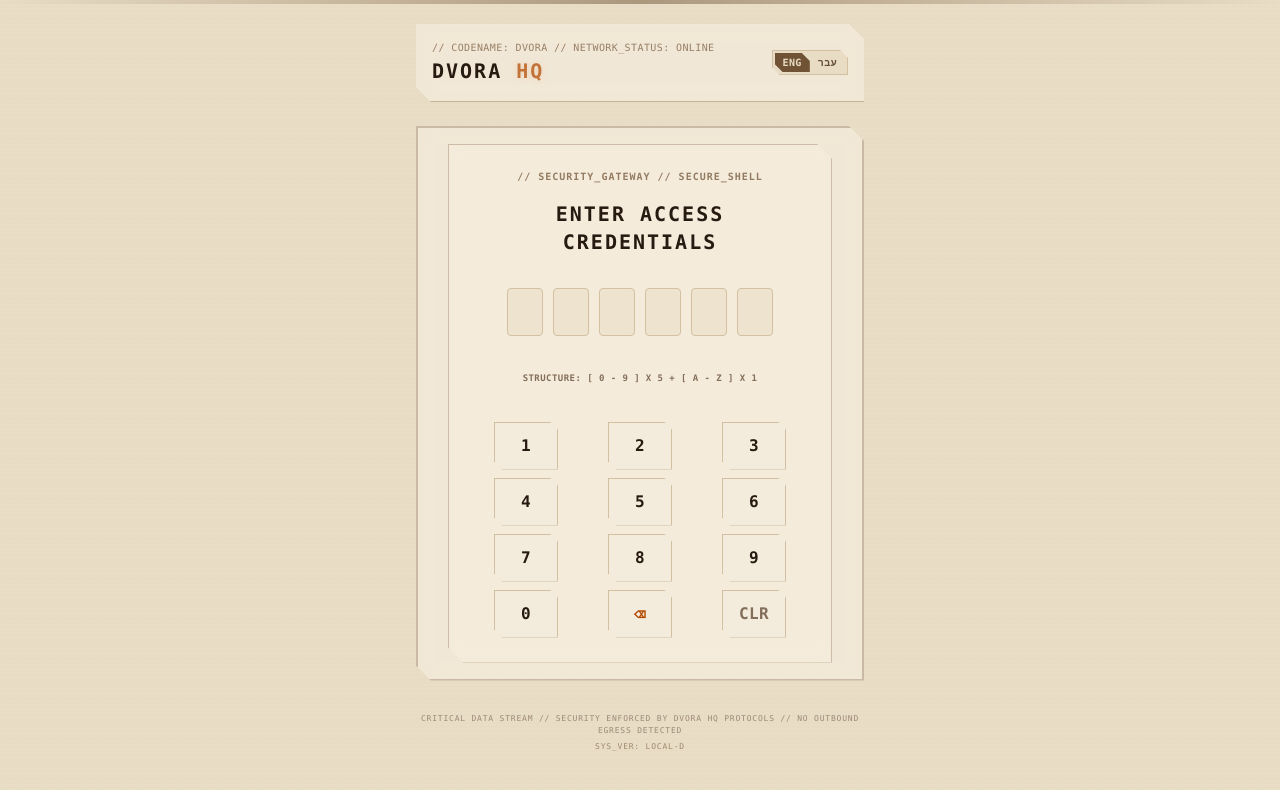
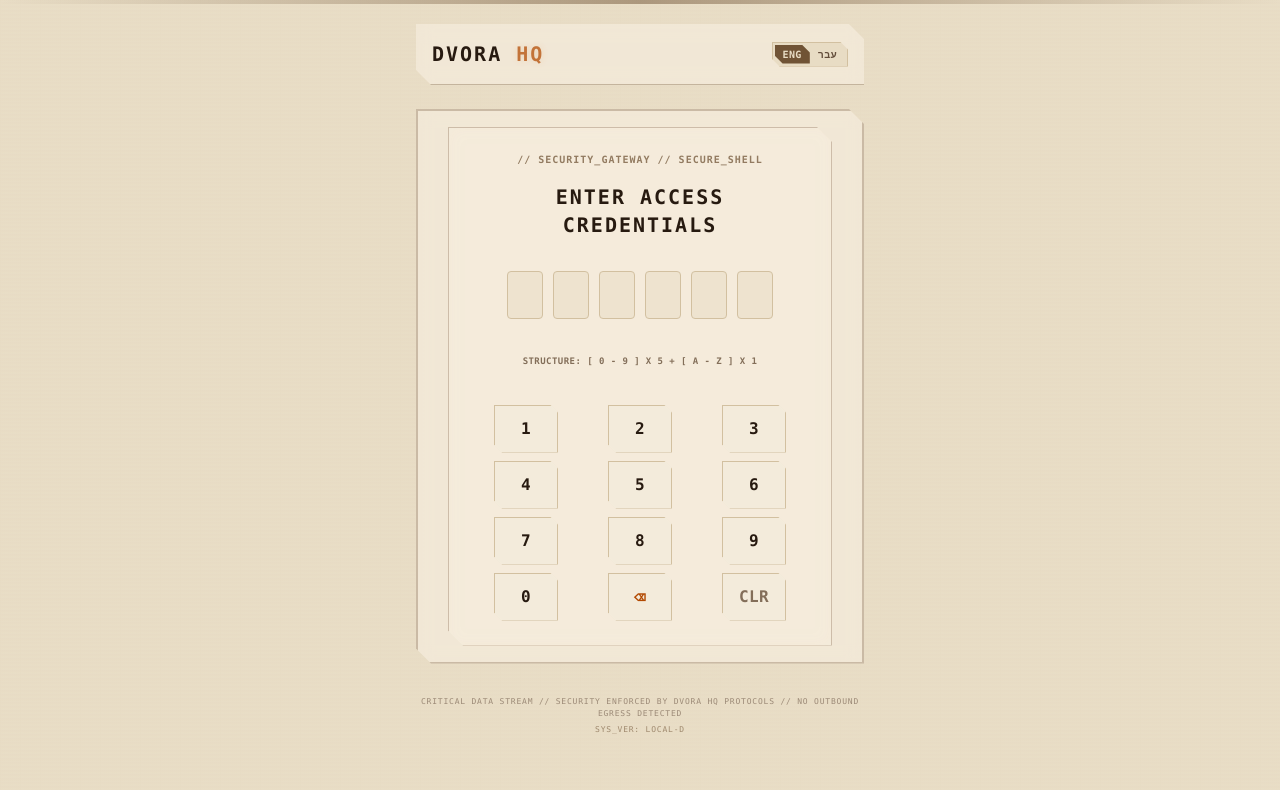
Before and after one commit to DimaMinka/dvora-hq, a React (Vite) app in the folder frontend/: page / in a window 1280 px wide. Shown: the top 790 px of the page. Built offline with nearby package versions, Linux system fonts and the light colour scheme.

Commit message:
Remove static metaStatus label from App header

```diff
--- a/frontend/src/App.jsx
+++ b/frontend/src/App.jsx
@@ -600,7 +600,6 @@ function App() {
 
       <header className="max-w-md mx-auto mb-6 flex justify-between items-center gap-4 border-b border-bf-border/60 pb-4 glass-panel p-4 clip-hud">
         <div>
-          <div className="text-[10px] text-bf-cyan opacity-70 mb-0.5">{dict.metaStatus}</div>
           <h1 className="text-xl font-black text-white tracking-widest">
             DVORA <span className="text-bf-orange animate-pulse">HQ</span>
           </h1>
```
